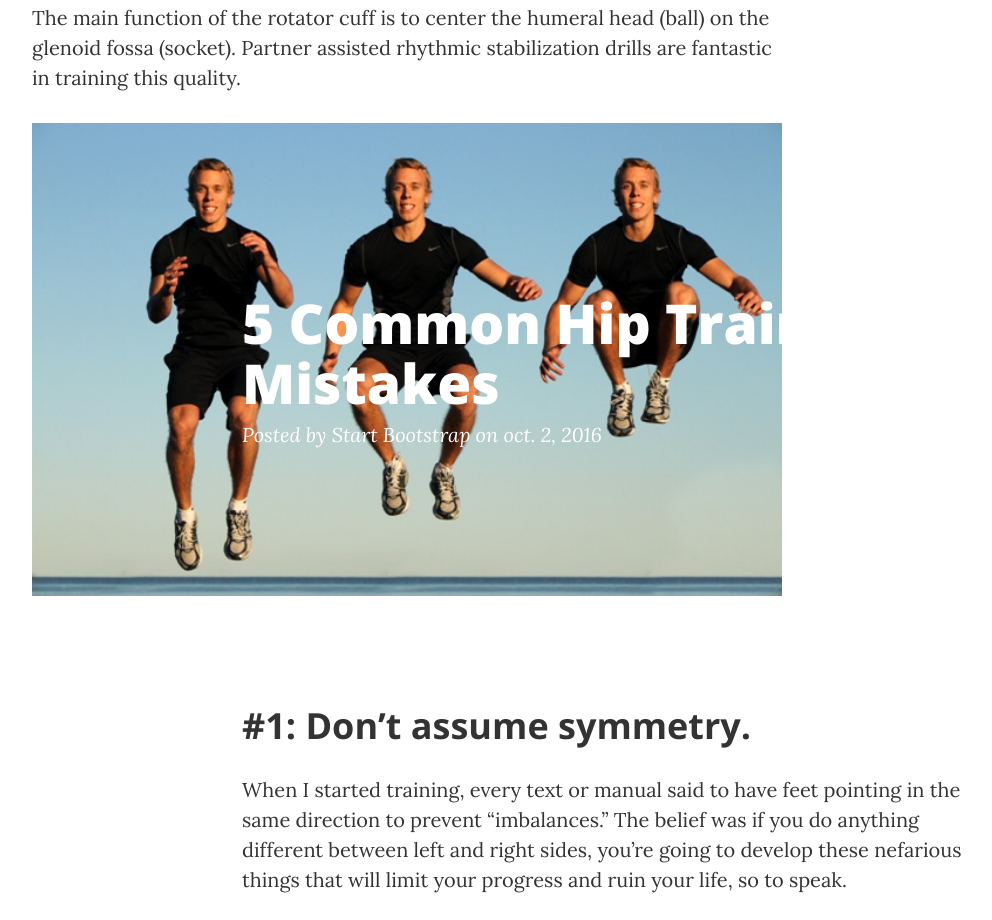
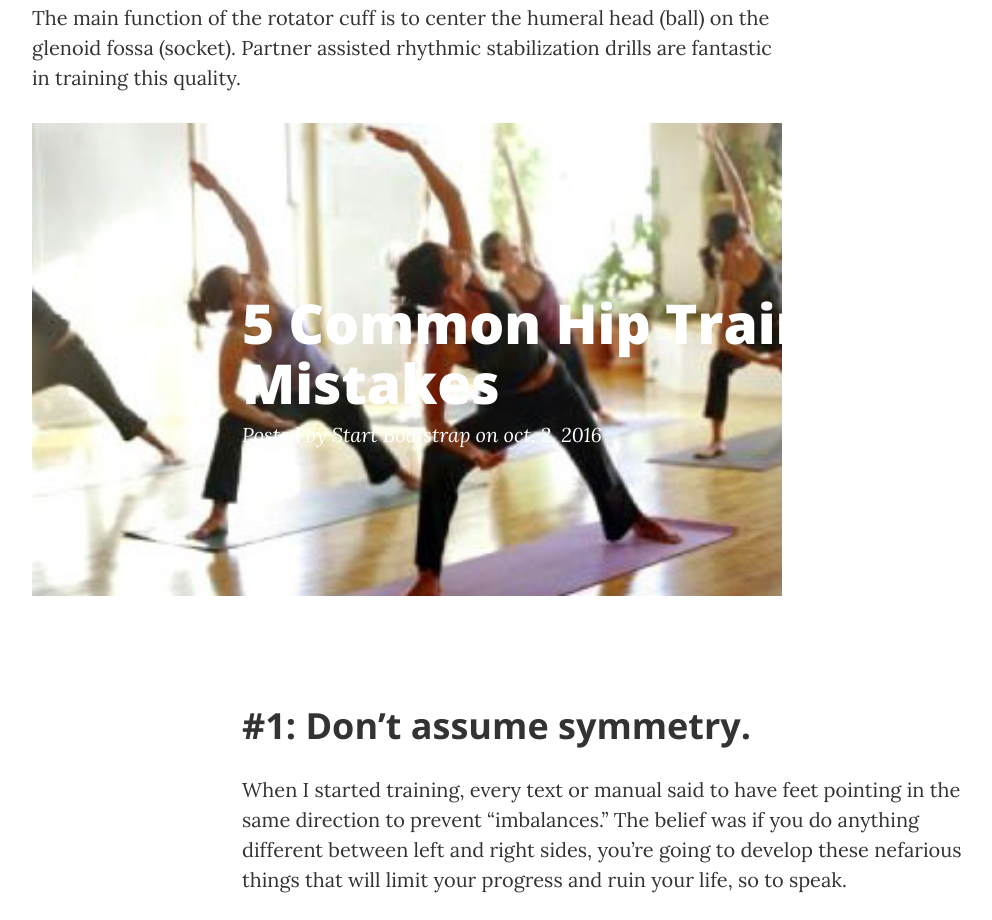
Before and after one commit to tiboldecjhunjie/Blog, a website: page post.html in a window 1280 px wide. Shown: the part 1797-2717 px from the top of the page, without its empty margins (233-1225 px from the left). Drawn offline with nearby package versions, Linux system fonts and the light colour scheme.

Commit message:
Update post.html

```diff
--- a/post.html
+++ b/post.html
@@ -105,7 +105,7 @@
 
 
 
-        <header class="intro-header" style="background-image: url('img/2.jpg')">
+        <header class="intro-header" style="background-image: url('img/3.jpg')">
         <div class="container">
             <div class="row">
                 <div class="col-lg-8 col-lg-offset-2 col-md-10 col-md-offset-1">
```
